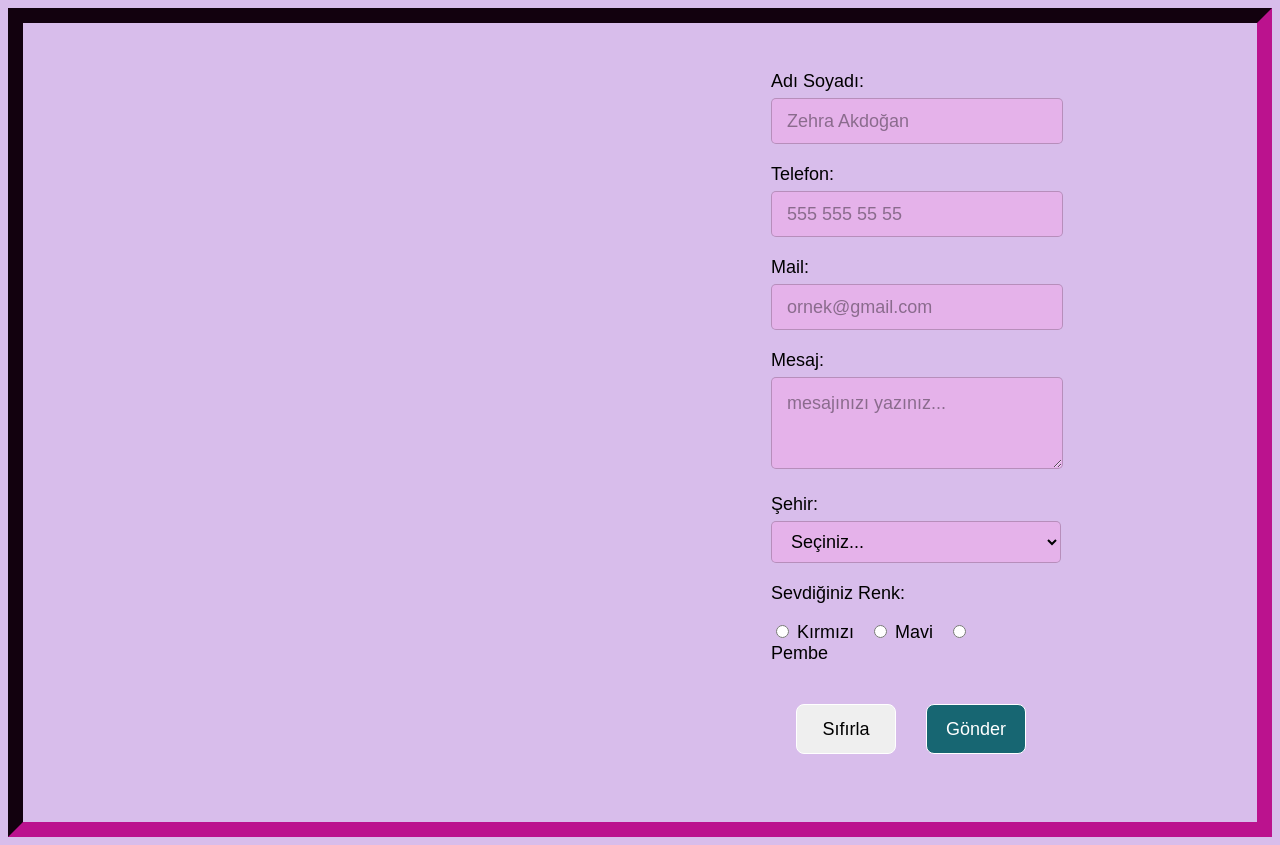
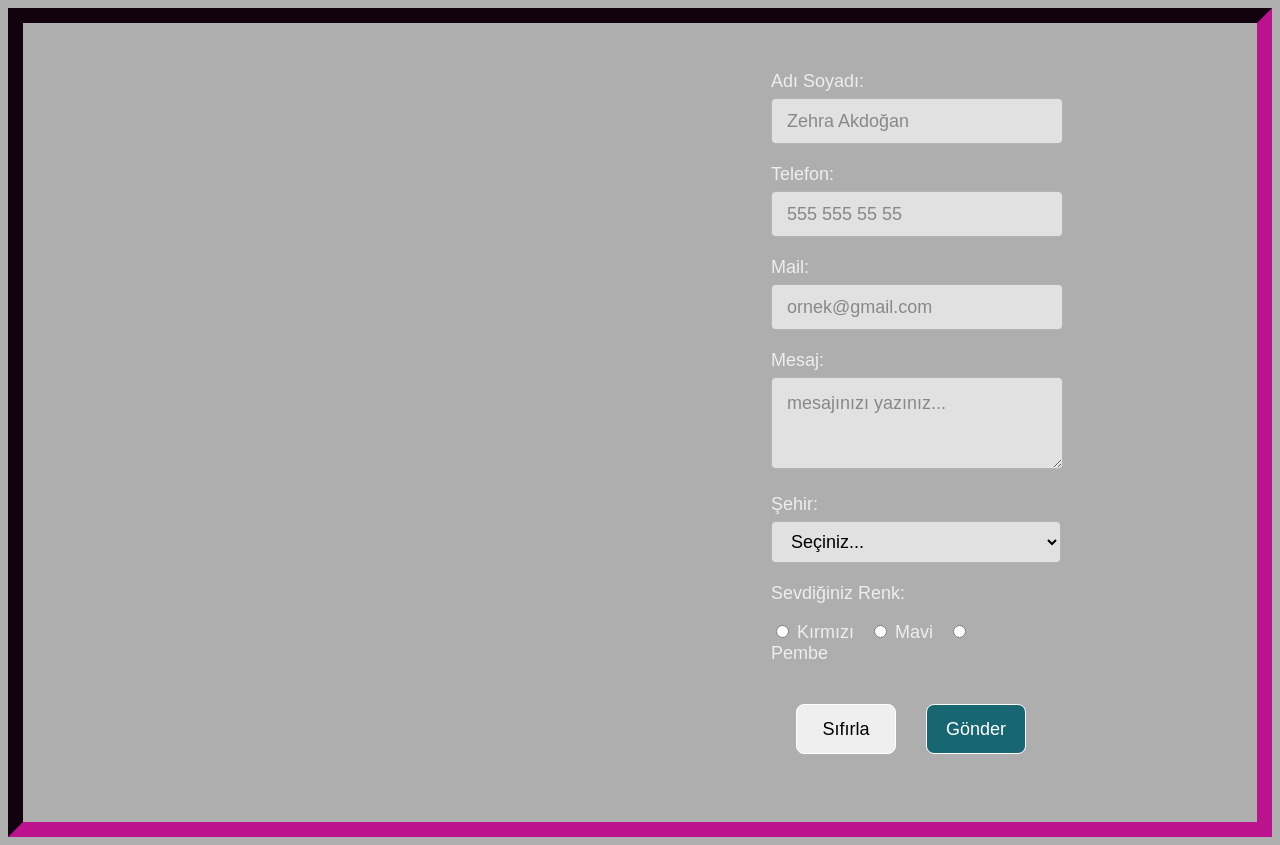
Before and after one commit to misaline/FormBaslangic, a plain HTML site: page index.html in a window 1280 px wide. Drawn offline with Linux system fonts and the light colour scheme.

Commit message:
görüntü deneme

```diff
--- a/main.css
+++ b/main.css
@@ -1,8 +1,8 @@
 body {
     font-family: sans-serif;
     font-size: 18px;
-    color: rgb(0, 0, 0);
-    background-color: rgb(216, 189, 235);
+    color: rgba(255, 255, 255, 0.785);
+    background-color: rgba(0, 0, 0, 0.317);
 }
 
 .b1 {
@@ -61,7 +61,7 @@ textarea {
     font-size: inherit;
     /*üst kapsayıcı neyse o olacak*/
     font-family: inherit;
-    background-color: rgba(249, 161, 235, 0.381);
+    background-color: rgba(255, 255, 255, 0.637);
 }
 
 select {
```
Also changed, not shown: acilis.png (added), acilis2.png (added), 1 other file.
